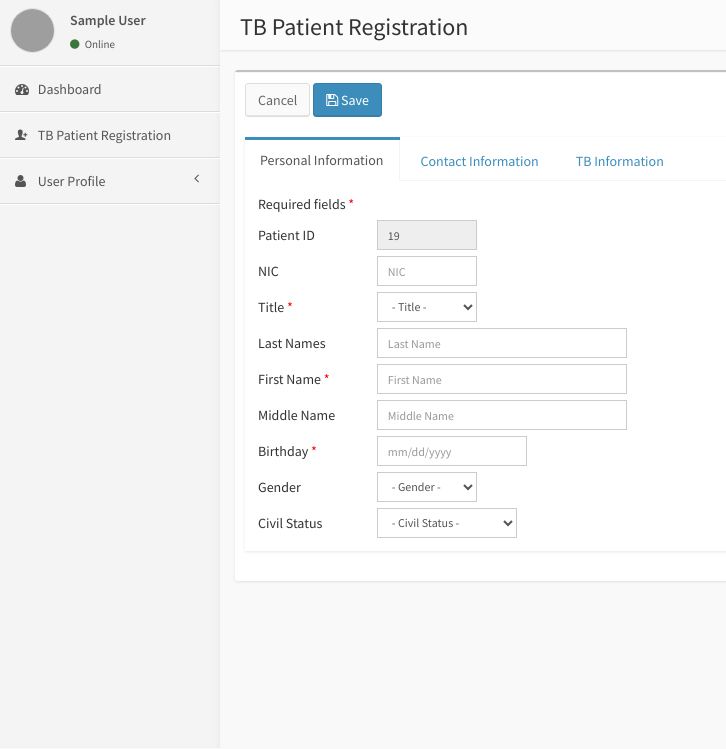
After one commit to IsurangaPerera/ClinicManagementSystem, a PHP site: page /include/tb_nurse.php?tb_patient_registration in a window 1280 px wide. The commit adds this page. Shown: the part 52-801 px from the top of the page, without its empty margins (0-726 px from the left). Run offline with PHP 8.4, Linux system fonts and the light colour scheme; the visitor is signed in with stand-in values (Sample User, id 1); some libraries are stand-ins or nearby versions; some web fonts are replaced; grey boxes are pictures that could not be loaded.

Commit message:
added tb nurse basic functions

```diff
--- a/include/app/hidden_right.php
+++ b/include/app/hidden_right.php
@@ -1,5 +1,5 @@
 <style>
- .dash_board, .search_patient, .patient_diagnosis, .patient_registration, .manage_appointments, .change_password, .my_profile, .edit_profile, .opt, .visiting_history, .patient_profile, .prescription_history{
+ .dash_board, .search_patient, .patient_diagnosis, .patient_registration, .tb_patient_registration, .manage_appointments, .change_password, .my_profile, .edit_profile, .opt, .visiting_history, .patient_profile, .prescription_history{
   display: none;
 }
 </style>
--- /dev/null
+++ b/include/app/tb_patient_registration.php
@@ -0,0 +1,219 @@
+<?php
+require('hidden_right.php');
+?>
+
+<section class="content-header" >
+  <h1>TB Patient Registration</h1>
+</section>
+
+<style>
+.tb_patient_registration{
+  display: block;
+}
+</style>
+
+<div class="tb_patient_registration">
+  <section class="content">
+    <div class="row">
+      <div class="col-md-12">
+        <form role="form" method="post" action="" onsubmit="return validate()">
+          <div class="box">
+
+            <div class="box-footer clearfix">
+
+              <a href="?cancel" class="btn btn-default">Cancel</a>
+              <button class="btn btn-primary" name="submit" id="submit" type="submit"><i class="fa fa-save"></i> Save</button>
+            </div>
+            <div class="box-body table-responsive">
+              <div class="nav-tabs-custom">
+               <ul class="nav nav-tabs">
+                <li class="active"><a href="#tab_1" data-toggle="tab">Personal Information</a></li>
+                <li><a href="#tab_2" data-toggle="tab">Contact Information</a></li>
+                <li><a href="#tab_3" data-toggle="tab">TB Information</a></li>
+              </ul>
+              <div class="tab-content">
+               <div class="tab-pane active" id="tab_1">
+                 <table cellpadding="3" cellspacing="3" width="100%">
+                  <tr>
+                   <td colspan="2">Required fields  <font color="#FF0000">*</font></td>
+                 </tr>
+                 <tR9
+                 <td colspan="2">
+
+                 </td>
+               </tR>
+               <input type="hidden" name="userID2" value="60">
+               <tr>
+                 <td width="12%">Patient ID</td>
+                 <td width="88%"><input class="form-control input-sm" name="patientID" id="patientID" type="text" style="width: 100px;" required readonly value="19"></td>
+               </tr>
+               <tr>
+                 <td width="12%">NIC</td>
+                 <td width="88%"><input class="form-control input-sm" name="nic" id="nic" type="text" style="width: 100px;" placeholder="NIC" value=""></td>
+               </tr>
+               <tr>
+                 <td width="12%">Title <font color="#FF0000">*</font></td>
+                 <td width="88%">
+                   <select name="title" id="title" class="form-control input-sm" style="width: 100px;" required>
+                     <option value="">- Title -</option>
+                     <option value="10" >Dr.</option>
+                     <option value="37" >Dra.</option>
+                     <option value="7" >Mr.</option>
+                     <option value="9" >Mrs.</option>
+                     <option value="8" >Ms.</option>
+                   </select>
+
+                 </td>
+               </tr>
+               <tr>
+                <td width="12%">Last Names </td>
+                <td width="88%">
+                  <input type="text" name="lastname" value="" id="lastname" class="form-control input-sm" placeholder="Last Name" style="width: 250px;" />                                                        </td>
+                </tr>
+                <tr>
+                 <td>First Name <font color="#FF0000">*</font></td>
+                 <td>
+                  <input type="text" name="firstname" value="" id="firstname" class="form-control input-sm" placeholder="First Name" style="width: 250px;" required />                                                        </td>
+                </tr>
+                <tr>
+                 <td>Middle Name </td>
+                 <td>
+                  <input type="text" name="middlename" value="" id="middlename" class="form-control input-sm" placeholder="Middle Name" style="width: 250px;" />                                                        </td>
+                </tr>
+                <tr>
+                 <td>Birthday <font color="#FF0000">*</font></td>
+                 <td>
+                  <input type="text" name="birthday" value="" id="cFrom" class="form-control input-sm" placeholder="mm/dd/yyyy" style="width: 150px;" required />
+                </td>
+              </tr>
+              <tr>
+               <td width="12%">Gender</td>
+               <td width="88%">
+                 <select name="gender" id="gender" class="form-control input-sm" style="width: 100px;">
+                   <option value="">- Gender -</option>
+                   <option value="2" >Female</option>
+                   <option value="1" >Male</option>
+                 </select>
+               </td>
+             </tr>
+             <tr>
+               <td width="12%">Civil Status</td>
+               <td width="88%">
+                 <select name="civil_status" id="civil_status" class="form-control input-sm" style="width: 140px;">
+                   <option value="">- Civil Status -</option>
+                   <option value="6" >Divorced</option>
+                   <option value="5" >Legal Seperated</option>
+                   <option value="4" >Married</option>
+                   <option value="3" >Single</option>
+                 </select>
+               </td>
+             </tr>
+           </table>
+         </div>
+
+         <div class="tab-pane" id="tab_2">
+           <table cellpadding="3" cellspacing="3" width="100%">
+            <tr>
+             <td colspan="2"></td>
+           </tr>
+           <tr>
+             <td width="14%">Address1</td>
+             <td width="86%">
+              <input type="text" name="address1" value="" id="address1" class="form-control input-sm" placeholder="Address1" style="width: 250px;" />                                                        <input type="hidden" name="brgy" value="" />
+            </td>
+          </tr>
+          <tr>
+           <td width="14%">Address2</td>
+           <td width="86%">
+            <input type="text" name="address2" value="" id="address2" class="form-control input-sm" placeholder="Address2" style="width: 250px;" />                                                        </td>
+          </tr>
+          <tr>
+           <td width="14%">City</td>
+           <td width="86%">
+            <input type="text" name="city" value="" id="city" class="form-control input-sm" placeholder="City" style="width: 250px;" />                                                        </td>
+          </tr>
+          <tr>
+           <td width="14%">Phone No (Office)</td>
+           <td width="86%">
+            <input type="text" name="phone_office" value="" id="phone_office" class="form-control input-sm" placeholder="Phone No (Office)" style="width: 250px;" />                                                        </td>
+          </tr>
+          <tr>
+           <td width="14%">Phone No (Home)</td>
+           <td width="86%">
+            <input type="text" name="phone_home" value="" id="phone_home" class="form-control input-sm" placeholder="Phone No (Work)" style="width: 250px;" />                                                        </td>
+          </tr>
+          <tr>
+           <td width="14%">Phone No (Mobile)</td>
+           <td width="86%">
+            <input type="text" name="phone_mobile" value="" id="phone_mobile" class="form-control input-sm" placeholder="Phone No (Mobile)" style="width: 250px;" />                                                        </td>
+          </tr>
+
+          <tr>
+           <td width="14%">Email Address</td>
+           <td width="86%">
+            <input type="text" name="email" value="" id="email" class="form-control input-sm" placeholder="Email Address" style="width: 250px;" />                                                        </td>
+          </tr>
+        </table>
+      </div>
+      <!--Start Of Tab3-->
+      <div class="tab-pane" id="tab_3">
+      <table cellpadding="3" cellspacing="3" width="100%">
+        <tr>
+          <td width="14%">Central Tb Reg. No.</td>
+          <td width="86%">
+            <input type="text" name="tbNo" value="" id="fileNo" class="form-control input-sm" placeholder="Central  TB No" style="width: 250px;" /></td>
+          </tr>
+          <tr>
+           <td width="14%">File No.</td>
+           <td width="86%">
+            <input type="text" name="fileNo" value="" id="fileNo" class="form-control input-sm" placeholder="File No" style="width: 250px;" /></td>
+          </tr>
+          <tr>
+           <td width="14%">Date Of Notification</td>
+           <td width="86%">
+            <input type="text" name="don" value="" id="don" class="form-control input-sm" placeholder="mm/dd/yyyy" style="width: 250px;" /></td>
+          </tr>
+          <tr>
+           <td width="14%">Nature Of Case</td>
+           <td width="88%">
+             <select name="noc" id="noc" class="form-control input-sm" style="width: 140px;">
+               <option value="">- Nature Of Case-</option>
+               <option value="1" >New Case</option>
+               <option value="2" >Relapse</option>
+             </select>
+           </td>
+         </tr>
+         <tr>
+           <td width="14%">Type Of TB</td>
+           <td width="88%">
+             <select name="tob" id="tob" class="form-control input-sm" style="width: 150px;">
+               <option value="">- Type Of TB -</option>
+               <option value="1" >Pulmonary Tuberculosis</option>
+               <option value="2" >Extrapulmonary Tuberculosis</option>
+             </select>
+           </td>
+         </tr>
+         <tr>
+           <td width="14%">TB Treatement Started On</td>
+           <td width="86%">
+            <input type="text" name="startedOn" value="" id="startedOn" class="form-control input-sm" placeholder="mm/dd/yyyy" style="width: 250px;" /></td>
+          </tr>
+          <tr>
+           <td width="14%">Tb Treatment Completed On</td>
+           <td width="86%">
+            <input type="text" name="completedOn" value="" id="completedOn" class="form-control input-sm" placeholder="mm/dd/yyyy" style="width: 250px;" /></td>
+          </tr>
+       </table>
+     </div>
+     <!--End Of Tab3-->
+
+
+   </div>
+ </div>
+</div>
+</div>
+</div>
+</form>
+</div>
+</section><!-- /.content -->
+</div>
--- a/include/config/usertype.php
+++ b/include/config/usertype.php
@@ -4,6 +4,8 @@ if(strcmp($_SESSION['user_type'],"Receptionist")==0){
 	header("location: ../Receptionist.php");}
 elseif(strcmp($_SESSION['user_type'],"OPD Doctor")==0){
 	header("location: ../opd_doctor.php");}
+elseif(strcmp($_SESSION['user_type'],"TB Nurse")==0){
+	header("location: ../tb_nurse.php");}
 elseif(strcmp($_SESSION['user_type'],"Pharmacist")==0){
 	header("location: Pharmacy.php");}
 elseif(strcmp($_SESSION['user_type'],"LabAssistant")==0){
@@ -17,7 +19,7 @@ elseif(strcmp($_SESSION['user_type'],"BRoomClerk")==0){
 elseif(strcmp($_SESSION['user_type'],"Admin")==0){
 	header("location: Admin.php");}
 else{
-header("location: profile.php"); // Redirecting To Other Page
+	header("location: profile.php"); // Redirecting To Other Page
 }
 
 ?>
--- /dev/null
+++ b/include/tb_nurse.php
@@ -0,0 +1,106 @@
+<?php
+session_start();
+require('config/session_check.php');
+include('config/user_common.php');
+$usr = new User();
+$usr->verifyUser($_SESSION['user_type'], $_SESSION['user_type']);
+require('header.php');
+?>
+
+<ul class="sidebar-menu">
+
+  <li>
+    <a href="?dash_board">
+      <i class="fa fa-dashboard"></i> <span>Dashboard</span>
+    </a>
+  </li>
+
+  <!--START OF POS-->
+
+  <!--START OF Registration-->
+  <li>
+    <a href="?tb_patient_registration">
+      <i class="fa ion-person-add "></i> <span>TB Patient Registration</span>
+    </a>
+  </li>
+  <!--END OF Registration-->
+
+  <!--START OF USER PROFILE-->
+  <li id="lst" class="treeview ">
+    <a href="#">
+      <i class="fa fa-user"></i> <span>User Profile</span>
+      <i class="fa fa-angle-left pull-right"></i>
+    </a>
+    <ul id="slst" class="treeview-menu">
+      <li ><a href="?my_profile"><i class="fa fa-angle-double-right"></i>My Profile</a></li>
+      <li ><a href="?edit_profile"><i class="fa fa-angle-double-right"></i>Edit Profile</a></li>
+      <li ><a href="?change_password"><i class="fa fa-angle-double-right"></i>Change Password</a></li>
+      <li ><a href="config/logout.php"><i class="fa fa-angle-double-right"></i>Logout</a></li>
+    </ul>
+  </li>
+  <!--END OF USER PROFILE-->
+</ul>
+
+</section>
+<!-- /.sidebar -->
+</aside>
+
+<!-- Right side column. Contains the navbar and content of the page -->
+<aside class="right-side" >
+
+  <!-- Content Header (Page header) -->
+  <!--<section class="content-header" >
+    <h1>DashBoard</h1>
+  </section>-->
+
+  <?php include('app/dash_board.php'); ?>
+
+  <?php
+  if(isset($_GET['manage_appointments'])) {
+    include('app/manage_appointments.php');
+  }
+
+  if(isset($_GET['my_profile'])) {
+    include('app/my_profile.php');
+  }
+
+  if(isset($_GET['edit_profile'])) {
+    include('app/edit_profile.php');
+  }
+
+  if(isset($_GET['search_patient'])) {
+    include('app/search_patient.php');
+  }
+
+  if(isset($_GET['tb_patient_registration'])) {
+    include('app/tb_patient_registration.php');
+  }
+
+  if(isset($_GET['dash_board'])) {
+    require('app/hidden_right.php');
+    ?>
+
+    <style>
+    .dash_board, .opt{
+      display: block;
+    }
+    </style>
+
+    <?php
+
+  }
+
+  if(isset($_GET['change_password'])) {
+    include('app/change_password.php');
+  }
+
+  ?>
+  <!-- Main content -->
+</aside><!-- /.right-side -->
+</div><!-- ./wrapper -->
+
+<script src="https://code.jquery.com/jquery-1.9.1.min.js" integrity="sha256-wS9gmOZBqsqWxgIVgA8Y9WcQOa7PgSIX+rPA0VL2rbQ="   crossorigin="anonymous"></script>
+<script src="../css/bootstrap/dist/js/bootstrap.min.js" type="text/javascript"></script>
+<script src="../js/app.js" type="text/javascript"></script>
+<script src="../../dp/js/dp.js"></script>
+</html>
```
